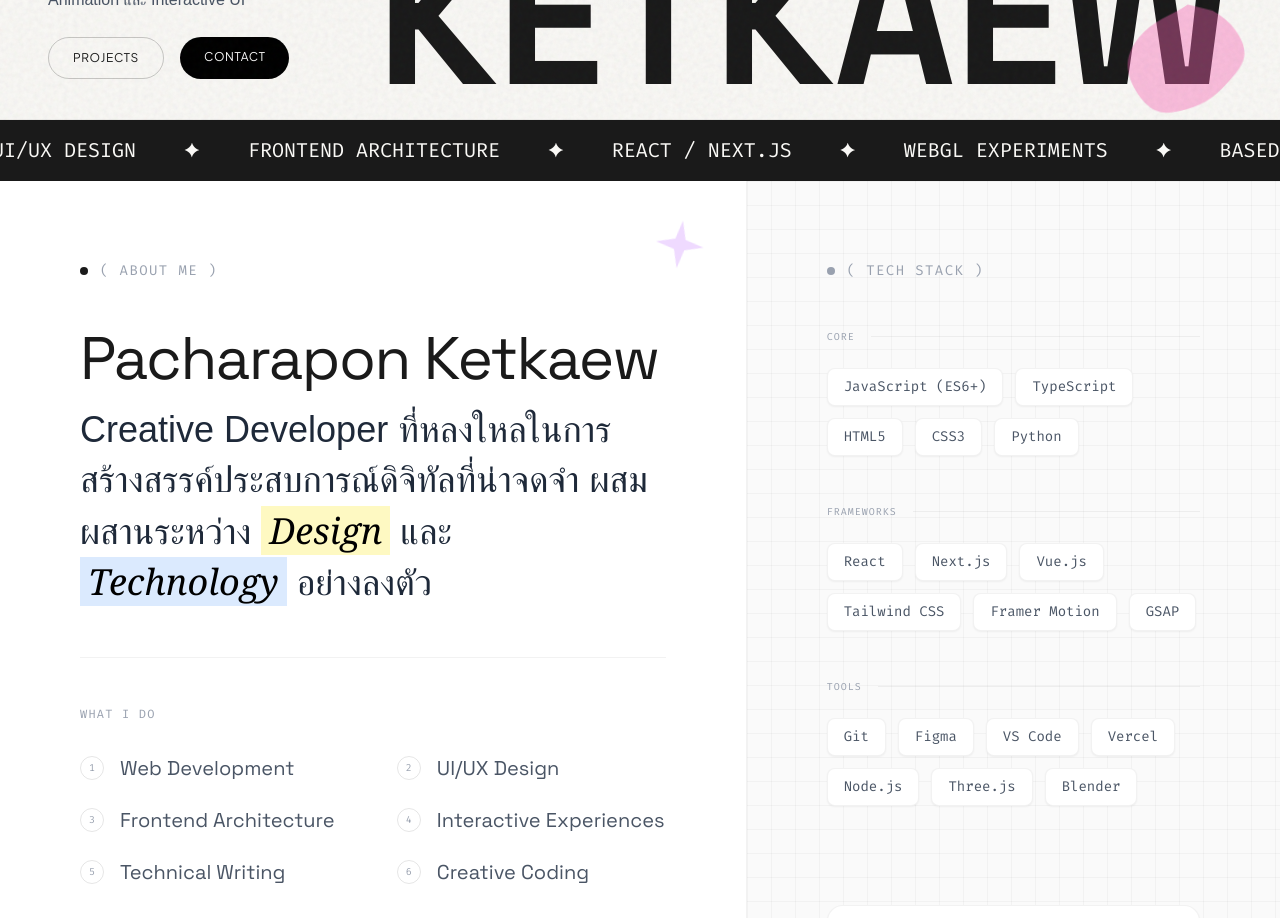
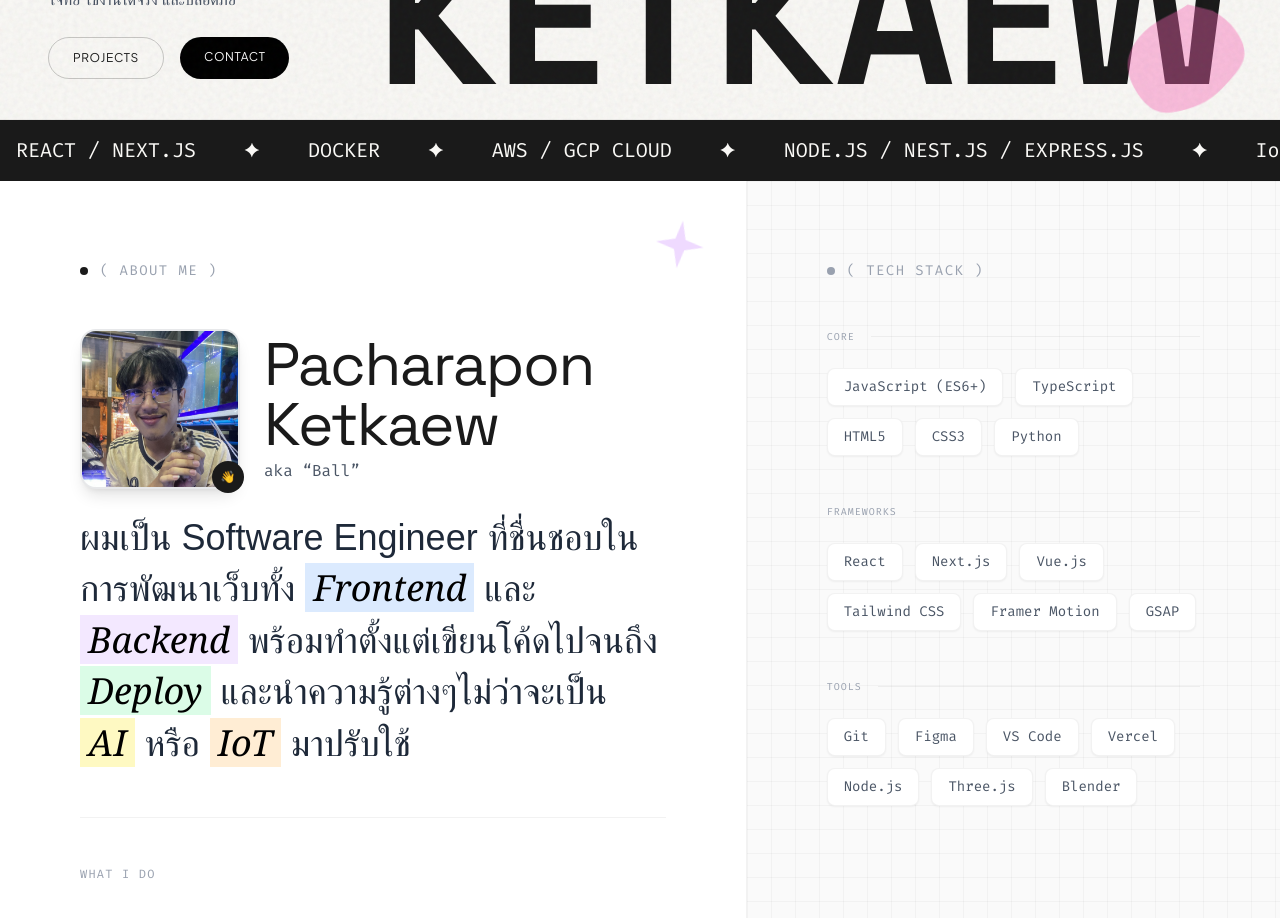
Before and after one commit to PacharaponK/PacharaponK, a Next.js app: page / in a window 1280 px wide. Shown: the part 680-1598 px from the top of the page. Built offline with nearby package versions, Linux system fonts and the light colour scheme; a web font is replaced by a local one.

Commit message:
feat: add core portfolio sections including navigation, hero, and about with supporting data

```diff
--- a/src/app/layout.tsx
+++ b/src/app/layout.tsx
@@ -37,7 +37,7 @@ const firaCode = Fira_Code({
 
 export const metadata: Metadata = {
   title: "Pacharapon Ketkaew - Portfolio",
-  description: "Full Stack Developer - สร้างสรรค์ประสบการณ์ดิจิทัลด้วยการผสมผสานระหว่าง Code และ Design",
+  description: "Full Stack Developer - พัฒนาระบบดิจิทัลด้วย Software Engineering และ Full-Stack Development และการเชื่อมโยง AI, IoT และ Web Technology สร้างโซลูชันที่ตอบโจทย์และใช้งานได้จริง",
 };
 
 export default function RootLayout({
--- a/src/components/layout/Navbar.tsx
+++ b/src/components/layout/Navbar.tsx
@@ -18,8 +18,9 @@ export default function Navbar() {
       {/* Desktop Navigation */}
       <div className="hidden md:flex items-center gap-4 lg:gap-6">
         <div className="flex items-center gap-4 lg:gap-6 font-mono text-xs text-secondary">
+          <a href="#about" className="hover-trigger hover:text-primary transition-colors">About</a>
           <a href="#work" className="hover-trigger hover:text-primary transition-colors">Work</a>
-          <a href="#about" className="hover-trigger hover:text-primary transition-colors">About</a>
+          <a href="#certifications" className="hover-trigger hover:text-primary transition-colors">Certification</a>
           <a href="#contact" className="hover-trigger hover:text-primary transition-colors">Contact</a>
         </div>
 
--- a/src/components/sections/About.tsx
+++ b/src/components/sections/About.tsx
@@ -1,5 +1,6 @@
 "use client";
 
+import Image from "next/image";
 import Sticker from "@/components/ui/Sticker";
 import RevealOnScroll from "@/components/ui/RevealOnScroll";
 import MagneticButton from "@/components/ui/MagneticButton";
@@ -27,14 +28,44 @@ export default function About({ isLoaded }: AboutProps) {
             </h3>
 
             <div className="space-y-12 relative z-10">
-              <div className="font-thai text-2xl md:text-3xl lg:text-4xl leading-[1.4] font-light text-gray-800">
-                <span className="font-heading font-bold text-primary block mb-4 text-4xl md:text-5xl lg:text-6xl tracking-tight">
-                  Pacharapon Ketkaew
-                </span>
-                <p>
-                  Creative Developer ที่หลงใหลในการสร้างสรรค์ประสบการณ์ดิจิทัลที่น่าจดจำ
-                  ผสมผสานระหว่าง <span className="font-serif italic text-black bg-yellow-100 px-2">Design</span> และ <span className="font-serif italic text-black bg-blue-100 px-2">Technology</span> อย่างลงตัว
-                </p>
+              {/* Profile Section with Image */}
+              <div className="flex flex-col gap-6">
+                {/* Profile Image + Name Row */}
+                <div className="flex items-center gap-6">
+                  {/* Profile Image */}
+                  <div className="relative flex-shrink-0">
+                    <div className="w-28 h-28 md:w-40 md:h-40 rounded-2xl overflow-hidden border-2 border-black/5 shadow-lg bg-gray-100 relative">
+                      <Image
+                        src="/image/profile.png"
+                        alt="Pacharapon Ketkaew"
+                        fill
+                        className="object-cover"
+                        priority
+                      />
+                    </div>
+                    {/* Decorative element */}
+                    <div className="absolute -bottom-1 -right-1 w-6 h-6 md:w-8 md:h-8 bg-primary rounded-full flex items-center justify-center text-white text-xs font-bold">
+                      👋
+                    </div>
+                  </div>
+
+                  {/* Name */}
+                  <div className="flex flex-col">
+                    <span className="font-heading font-bold text-primary text-3xl md:text-5xl lg:text-6xl tracking-tight">
+                      Pacharapon Ketkaew
+                    </span>
+                    <span className="font-mono text-sm md:text-base text-gray-600 mt-1">
+                      aka &ldquo;Ball&rdquo;
+                    </span>
+                  </div>
+                </div>
+
+                {/* Introduction Text */}
+                <div className="font-thai text-2xl md:text-3xl lg:text-4xl leading-[1.4] font-light text-gray-800">
+                  <p>
+                    ผมเป็น Software Engineer ที่ชื่นชอบในการพัฒนาเว็บทั้ง <span className="font-serif italic text-black bg-blue-100 px-2">Frontend</span> และ <span className="font-serif italic text-black bg-purple-100 px-2">Backend</span> พร้อมทำตั้งแต่เขียนโค้ดไปจนถึง <span className="font-serif italic text-black bg-green-100 px-2">Deploy</span> และนำความรู้ต่างๆไม่ว่าจะเป็น <span className="font-serif italic text-black bg-yellow-100 px-2">AI</span> หรือ <span className="font-serif italic text-black bg-orange-100 px-2">IoT</span> มาปรับใช้
+                  </p>
+                </div>
               </div>
 
               <div className="pt-12 border-t border-black/5">
--- a/src/components/sections/Hero.tsx
+++ b/src/components/sections/Hero.tsx
@@ -66,8 +66,9 @@ export default function Hero({ isLoaded }: HeroProps) {
             <Sticker type="arrow" className="w-20 h-20 -top-24 right-0 rotate-45 hidden md:block" delay={1.8} />
           )}
           <p className="font-thai text-gray-600 text-sm md:text-base font-light leading-relaxed mb-6">
-            สร้างสรรค์ประสบการณ์ดิจิทัลด้วยการผสมผสานระหว่าง Code และ Design
-            เน้น Web Animation และ Interactive UI
+            พัฒนาระบบดิจิทัลด้วย Software Engineering และ Fullstack Development
+            การเชื่อมโยง AI, IoT และ Web Technology
+            สร้างโซลูชันที่ตอบโจทย์ ใช้งานได้จริง และปลอดภัย
           </p>
           <div className="flex gap-4">
             <MagneticButton
--- a/src/data/about.ts
+++ b/src/data/about.ts
@@ -1,10 +1,10 @@
 export const services = [
-  "Web Development",
-  "UI/UX Design",
-  "Frontend Architecture",
-  "Interactive Experiences",
-  "Technical Writing",
-  "Creative Coding",
+  "Full-Stack Development",
+  "Backend Architecture",
+  "Database Design",
+  "API Development",
+  "AI/ML Integration",
+  "IoT Systems",
 ];
 
 export const techStack = [
--- a/src/data/marquee.ts
+++ b/src/data/marquee.ts
@@ -1,11 +1,14 @@
 export const marqueeItems = [
-  "CREATIVE DEVELOPER",
-  "UI/UX DESIGN",
-  "FRONTEND ARCHITECTURE",
+  "FULL-STACK DEVELOPER",
   "REACT / NEXT.JS",
-  "WEBGL EXPERIMENTS",
-  "BASED IN THAILAND",
-  "CREATIVE DEVELOPER",
-  "UI/UX DESIGN",
-  "FRONTEND ARCHITECTURE",
+  "DOCKER",
+  "AWS / GCP CLOUD",
+  "NODE.JS / NEST.JS / EXPRESS.JS",
+  "IoT, AI/ML",
+  "FULL-STACK DEVELOPER",
+  "REACT / NEXT.JS",
+  "DOCKER",
+  "AWS / GCP CLOUD",
+  "NODE.JS / NEST.JS / EXPRESS.JS",
+  "IoT, AI/ML",
 ];
```
Also changed, not shown: public/image/profile.png (added).
